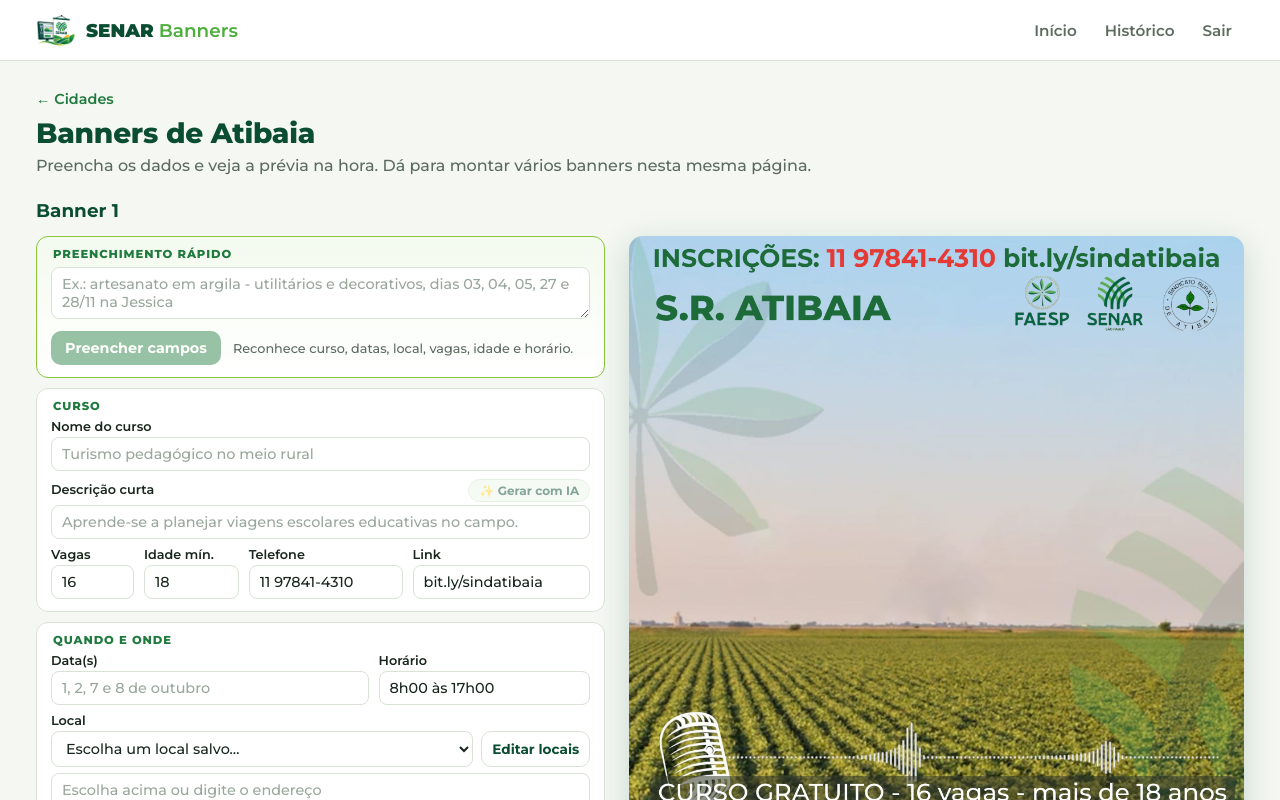
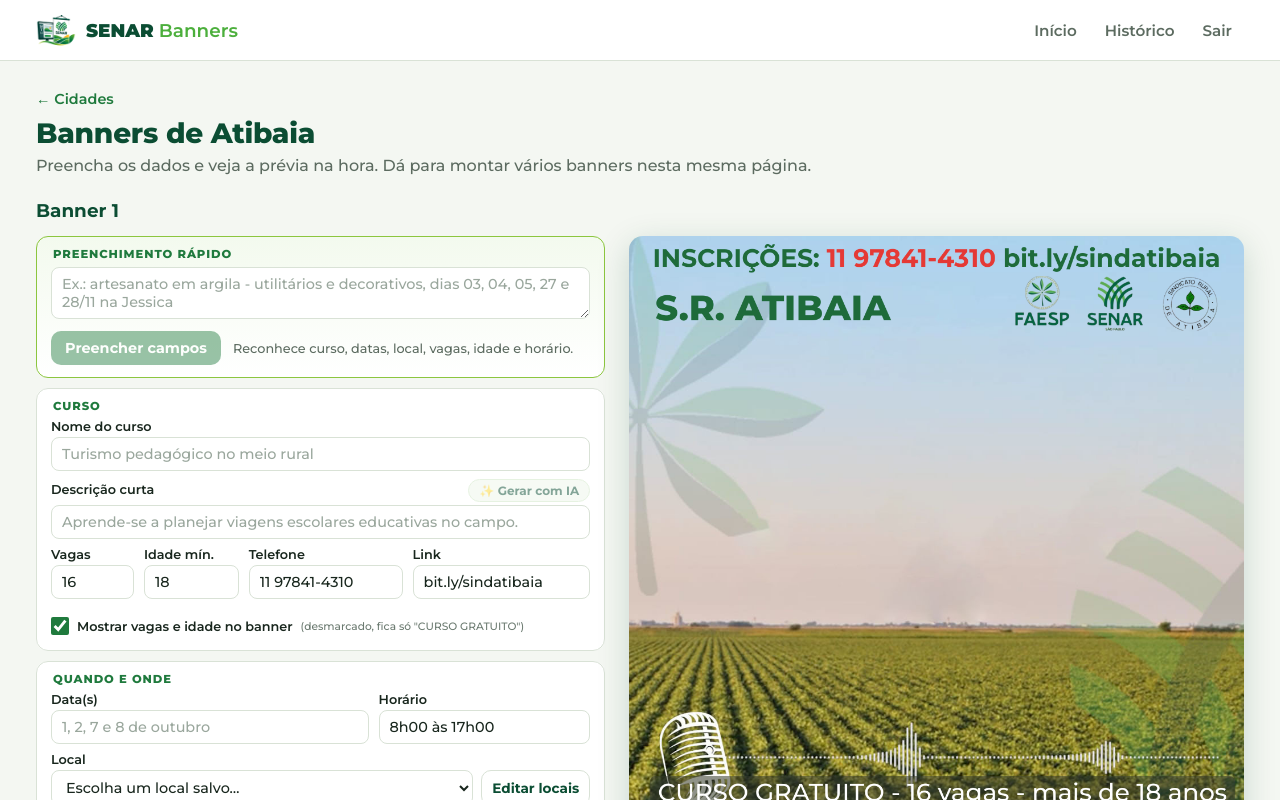
Before and after one commit to ala16/banner, a Next.js app: page /atibaia in a window 1280 px wide. Shown: the top 800 px of the page. Built offline with nearby package versions, Linux system fonts and the light colour scheme.

Commit message:
Opção para mostrar só "CURSO GRATUITO", sem vagas e idade
Co-Authored-By: Claude Opus 5.5 (1M context) <noreply@anthropic.com>
Claude-Session: https://claude.ai/code/session_01CGb9JKukuao8zXvCk9pGwQ

```diff
--- a/app/atibaia/page.js
+++ b/app/atibaia/page.js
@@ -321,11 +321,20 @@ function EditorBanner({ numero, inicial, edicao, assets, locais, onLocaisChange,
                 {erroIA.descricao && <small className="texto-erro">{erroIA.descricao}</small>}
               </div>
               <div className="linha linha-4">
-                <Campo nome="vagas" rotulo="Vagas" type="number" min="1" inputMode="numeric" placeholder="16" {...campo} />
-                <Campo nome="idade" rotulo="Idade mín." type="number" min="0" inputMode="numeric" {...campo} />
+                <Campo nome="vagas" rotulo="Vagas" type="number" min="1" inputMode="numeric" placeholder="16" disabled={dados.ocultarVagasIdade} {...campo} />
+                <Campo nome="idade" rotulo="Idade mín." type="number" min="0" inputMode="numeric" disabled={dados.ocultarVagasIdade} {...campo} />
                 <Campo nome="telefone" rotulo="Telefone" inputMode="tel" {...campo} />
                 <Campo nome="link" rotulo="Link" {...campo} />
               </div>
+              <label className="opcao">
+                <input
+                  type="checkbox"
+                  checked={!dados.ocultarVagasIdade}
+                  onChange={(e) => setDados((d) => ({ ...d, ocultarVagasIdade: !e.target.checked }))}
+                />
+                Mostrar vagas e idade no banner
+                <small>(desmarcado, fica só "CURSO GRATUITO")</small>
+              </label>
             </fieldset>
 
             <fieldset className="secao">
--- a/app/globals.css
+++ b/app/globals.css
@@ -476,3 +476,7 @@ a.cidade:hover { transform: translateY(-2px); border-color: var(--verde-claro);
 .lista-cursos-topo { display: flex; justify-content: space-between; align-items: center; gap: 12px; margin-bottom: 10px; }
 .lista-cursos h2 { margin: 0; font-size: 1.05rem; color: var(--verde-escuro, #0b4d33); }
 .lista-cursos textarea { width: 100%; box-sizing: border-box; font: inherit; line-height: 1.6; padding: 12px; border: 1px solid #dfe8e2; border-radius: 10px; background: #f7faf8; resize: vertical; }
+.opcao { display: flex; align-items: center; gap: 8px; margin-top: 10px; font-size: 0.9rem; font-weight: 600; cursor: pointer; }
+.opcao input { width: 18px; height: 18px; accent-color: var(--verde, #1f7a3d); margin: 0; }
+.opcao small { font-weight: 400; color: #6b7a70; }
+.formulario input:disabled { opacity: 0.5; }
```
Also changed, not shown: lib/bannerAtibaia.js.
